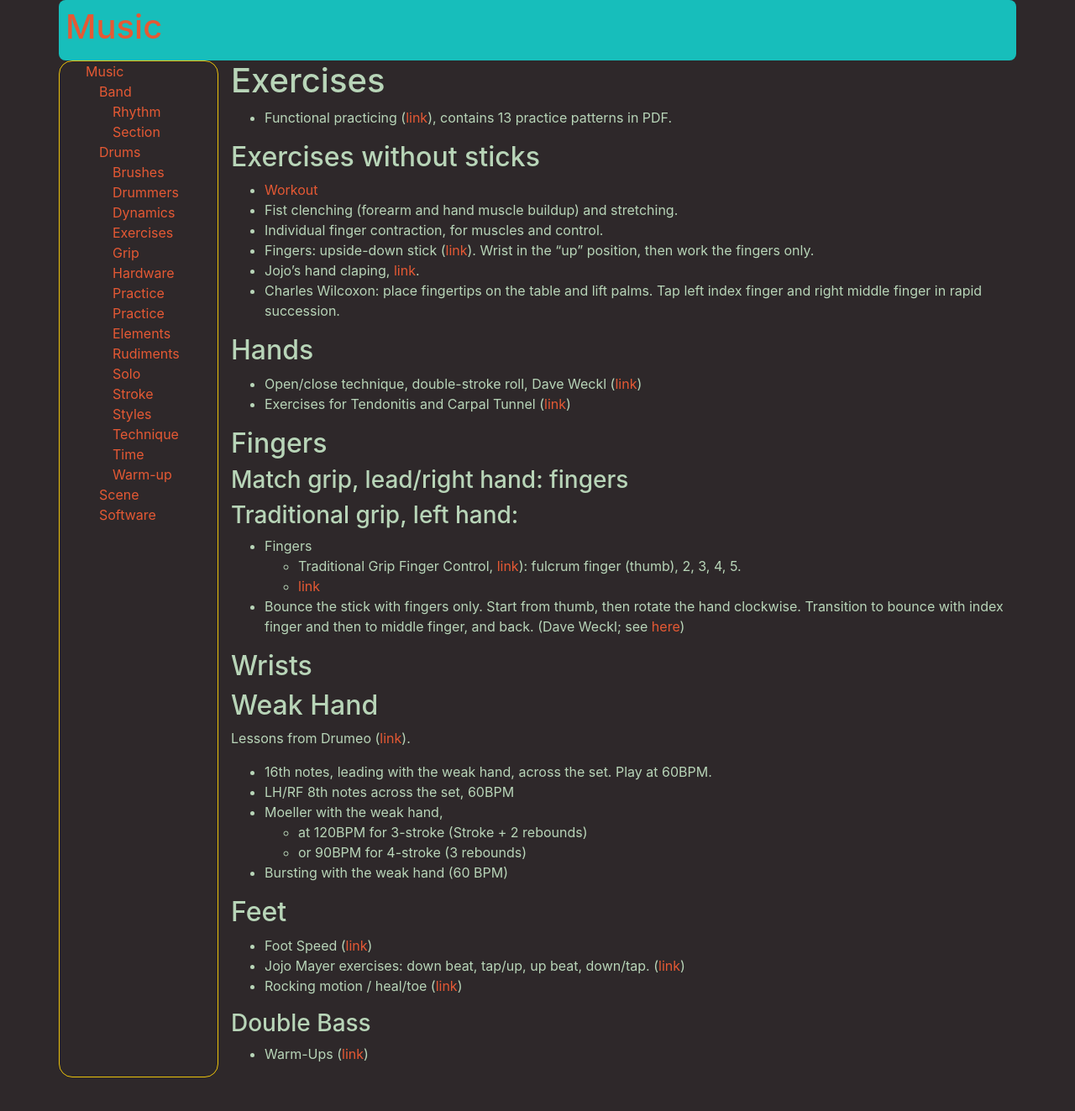
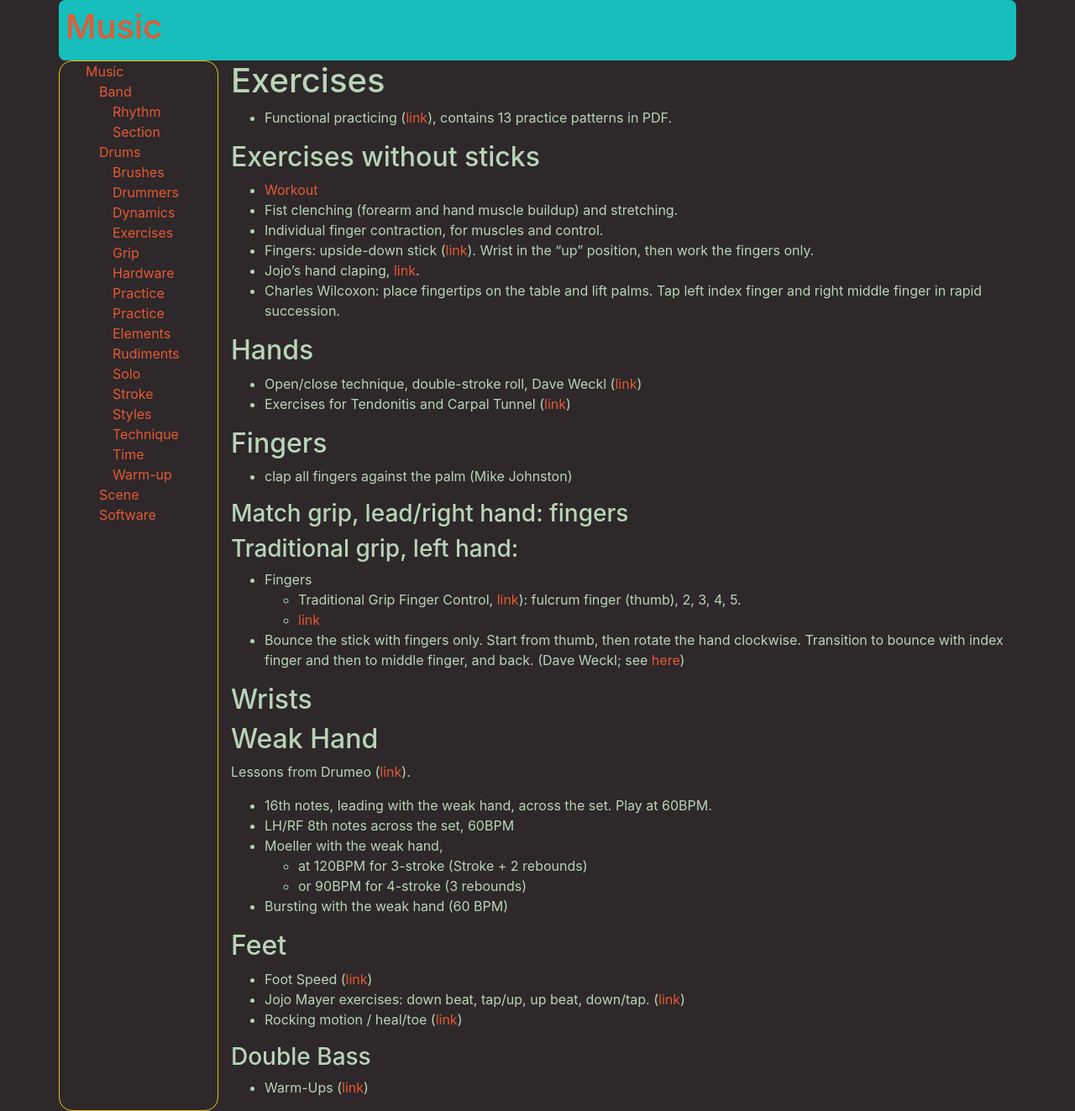
Before and after one commit to MisterY/music-site, a Jekyll site: the page built from drums/exercises.md, in a window 1280 px wide. Shown: the whole page at 84% size. Built offline with Jekyll 4.4.1, drawn with Linux system fonts in a browser that asks for light colours; nearby versions of some CDN libraries; our own code applies the rules of GitHub Pages for plain Markdown files; before the commit the page ends 1283 px from its top, so only the background shows below that.

Commit message:
finger exercise

```diff
--- a/drums/exercises.md
+++ b/drums/exercises.md
@@ -17,6 +17,8 @@
 - Exercises for Tendonitis and Carpal Tunnel ([link](http://worldpercussion.net/exercises-for-tendonitis-and-carpal-tunnel/))
 
 ## Fingers
+
+- clap all fingers against the palm (Mike Johnston)
 
 ### Match grip, lead/right hand: fingers
 
```
